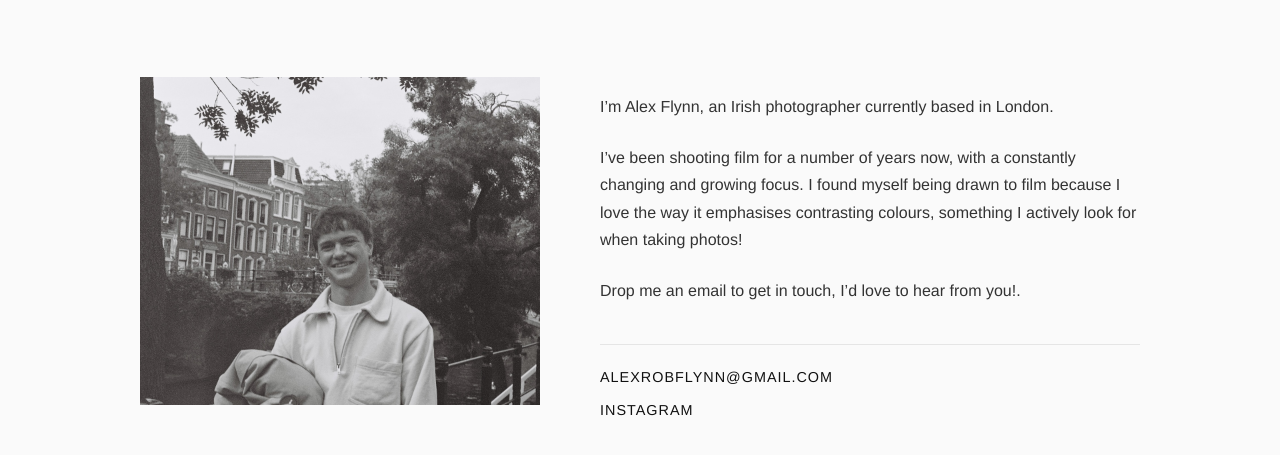
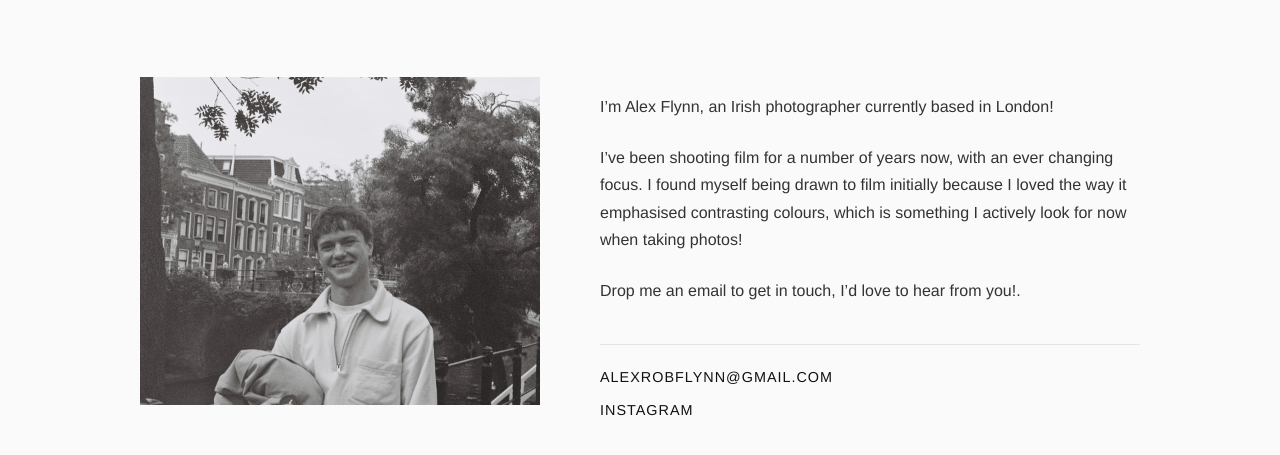
Before and after one commit to alexrobflynn/alexrobflynn.github.io, a plain HTML site: page about.html in a window 1280 px wide. Shown: the part 65-520 px from the top of the page. Drawn offline with Linux system fonts and the light colour scheme.

Commit message:
Update about.html

```diff
--- a/about.html
+++ b/about.html
@@ -146,9 +146,9 @@
 
         <!-- Bio Text -->
         <div class="about-text">
-            <p>I’m Alex Flynn, an Irish photographer currently based in London.</p>
+            <p>I’m Alex Flynn, an Irish photographer currently based in London!</p>
 
-            <p>I’ve been shooting film for a number of years now, with a constantly changing and growing focus. I found myself being drawn to film because I love the way it emphasises contrasting colours, something I actively look for when taking photos!</p>
+            <p>I’ve been shooting film for a number of years now, with an ever changing focus. I found myself being drawn to film initially because I loved the way it emphasised contrasting colours, which is something I actively look for now when taking photos!</p>
 
             <p>Drop me an email to get in touch, I’d love to hear from you!.</p>
 
```
